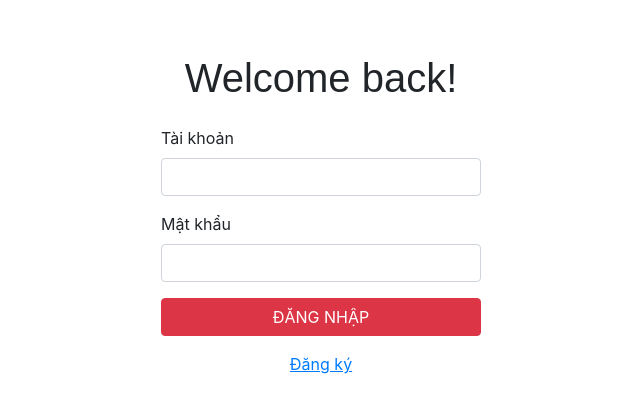
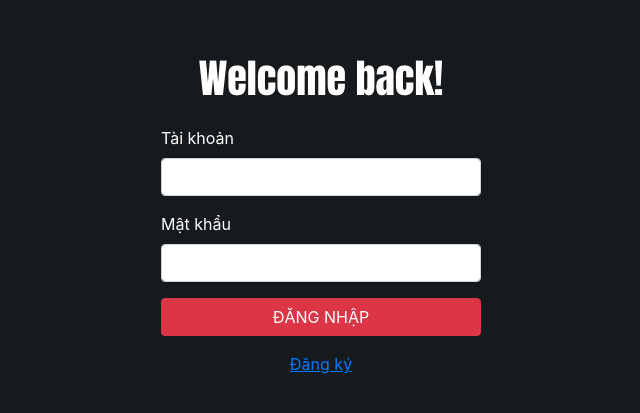
Before and after one commit to quocanhkrn/bc39_capstone03, a React (Create React App) app: page /signin in a window 1280 px wide. Shown: the part 177-590 px from the top of the page, without its empty margins (319-959 px from the left). Built offline with nearby package versions, Linux system fonts and the light colour scheme.

Commit message:
update signin & signin for homepage

```diff
--- a/src/pages/HomeTemplate/SignIn/style.css
+++ b/src/pages/HomeTemplate/SignIn/style.css
@@ -1,6 +1,19 @@
+@import url('https://fonts.googleapis.com/css2?family=Anton&display=swap');
+@import url('https://fonts.googleapis.com/css2?family=Roboto:ital,wght@0,100;0,300;0,400;0,500;0,700;0,900;1,100;1,300;1,400;1,500;1,700;1,900&display=swap');
+
+:root {
+  --primary-color: 186, 24, 27;
+  --secondary-background-color: 22, 26, 29;
+}
+
+body {
+  background-color: rgb(var(--secondary-background-color));
+}
+
 .sign-in-form {
   width: 100vw;
   height: 100vh;
+  color: white;
 }
 
 .sign-in-form .form-control:focus {
--- a/src/pages/HomeTemplate/SignUp/index.js
+++ b/src/pages/HomeTemplate/SignUp/index.js
@@ -28,6 +28,8 @@
     e.preventDefault();
     dispatch(signUpSendRequest(navigate, user));
   };
+
+  document.title = "ĐĂNG KÝ | CYBERCINEMA";
 
   return (
     <div className="sign-up-form d-flex justify-content-center align-items-center">
--- a/src/pages/HomeTemplate/SignUp/style.css
+++ b/src/pages/HomeTemplate/SignUp/style.css
@@ -1,6 +1,19 @@
+@import url('https://fonts.googleapis.com/css2?family=Anton&display=swap');
+@import url('https://fonts.googleapis.com/css2?family=Roboto:ital,wght@0,100;0,300;0,400;0,500;0,700;0,900;1,100;1,300;1,400;1,500;1,700;1,900&display=swap');
+
+:root {
+  --primary-color: 186, 24, 27;
+  --secondary-background-color: 22, 26, 29;
+}
+
+body {
+  background-color: rgb(var(--secondary-background-color));
+}
+
 .sign-up-form {
   width: 100vw;
   height: 100vh;
+  color: white;
 }
 
 .sign-up-form .form-control:focus {
```
